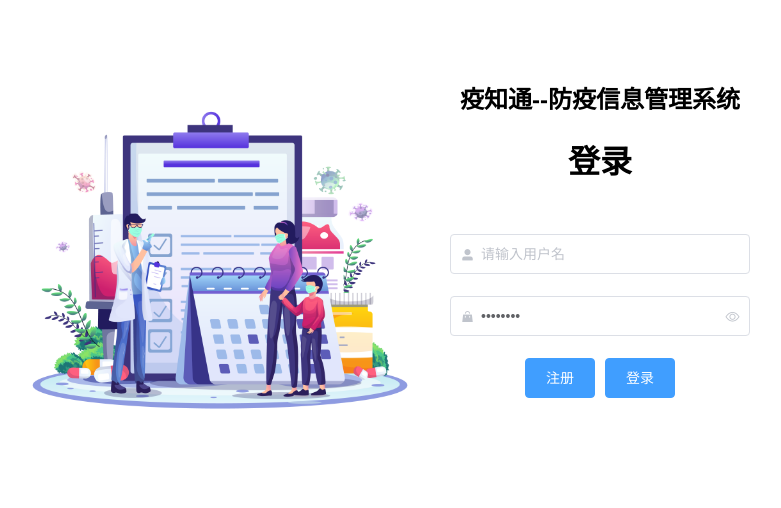
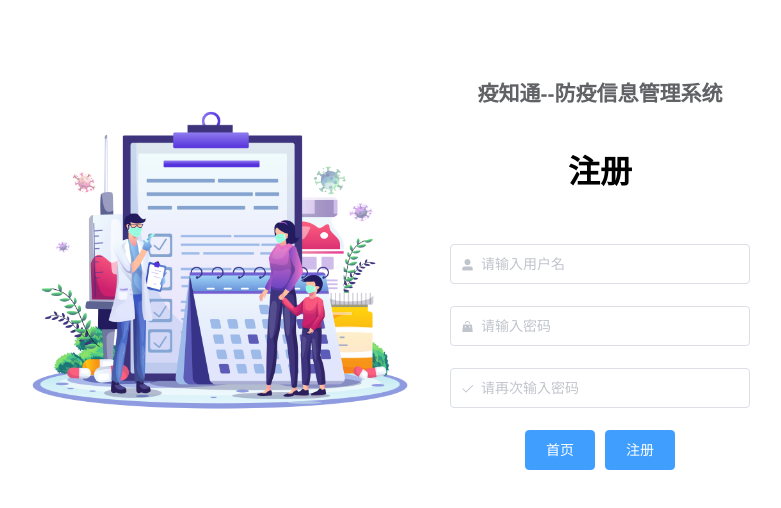
Before and after one commit to KKKA404/DB_Design_Project, a Vue app: page /Register in a window 1280 px wide. Before the commit this address led to /. Shown: the top 508 px of the page, without its empty margins (240-1021 px from the left). Built offline with nearby package versions, Linux system fonts and the light colour scheme.

Commit message:
modify a bug, and init register index

```diff
--- a/mock/index.js
+++ b/mock/index.js
@@ -144,3 +144,8 @@ Mock.mock(process.env.VUE_APP_BASE_URL + "/user/logout", "post", {
   code: 20000,
   data: "success",
 });
+
+Mock.mock(process.env.VUE_APP_BASE_URL + "/user/register", "post", {
+  code: 20000,
+  data: "success",
+});
--- a/src/router/index.js
+++ b/src/router/index.js
@@ -18,6 +18,11 @@ const router = new Router({
       path: "/",
       name: "登录",
       component: () => import("../views/SystemLogin.vue"),
+    },
+    {
+      path: "/Register",
+      name: "注册",
+      component: () => import("../views/SystemRegister.vue"),
     },
     {
       path: "/Index", // forget to add Index !!!!!!
@@ -145,7 +150,7 @@ const router = new Router({
   ],
 });
 
-const whiteList = ["/"]; // no redirect whitelist
+const whiteList = ["/","/Register"]; // no redirect whitelist
 
 router.beforeEach(async (to, from, next) => {
   // start progress bar
--- a/src/views/SystemLogin.vue
+++ b/src/views/SystemLogin.vue
@@ -5,13 +5,13 @@
     </div>
     <div>
       <div class="login-container">
-        <h2>疫知通--防疫信息管理系统</h2>
+        <el-link href="/"><h2>疫知通--防疫信息管理系统</h2></el-link>
         <h1>登录</h1>
         <el-form ref="loginForm" class="login-form" auto-complete="on">
           <el-form-item>
             <el-input
               prefix-icon="el-icon-user-solid"
-              v-model="loginForm.Username"
+              v-model="loginForm.userName"
               placeholder="请输入用户名"
               type="text"
               tabindex="1"
@@ -31,7 +31,7 @@
             />
           </el-form-item>
         </el-form>
-        <el-button type="primary" @click.native.prevent="">注册</el-button>
+        <el-button type="primary" @click.native.prevent="goRegister">注册</el-button>
         <el-button
           :loading="loading"
           type="primary"
@@ -77,6 +77,9 @@ export default {
           this.loading = false;
         });
     },
+    goRegister() {
+      this.$router.push("/Register");
+    },
   },
 };
 </script>
--- /dev/null
+++ b/src/views/SystemRegister.vue
@@ -0,0 +1,161 @@
+<template>
+  <div style="margin: auto auto; display: flex; justify-content: center">
+    <div>
+      <img src="../assets/covid.png" style="width: 400px; height: 400px" />
+    </div>
+    <div>
+      <div class="register-container">
+        <el-link href="/"><h2>疫知通--防疫信息管理系统</h2></el-link>
+        <h1>注册</h1>
+        <el-form
+          ref="registerForm"
+          :model="registerForm"
+          :rules="registerRules"
+          class="register-form"
+          auto-complete="on"
+        >
+          <el-form-item prop="userName">
+            <el-input
+              ref="userName"
+              prefix-icon="el-icon-user-solid"
+              v-model="registerForm.userName"
+              placeholder="请输入用户名"
+              type="text"
+              tabindex="1"
+              auto-complete="on"
+            />
+          </el-form-item>
+
+          <el-form-item prop="passWord">
+            <el-input
+              ref="passWord"
+              show-password
+              prefix-icon="el-icon-s-goods"
+              v-model="registerForm.passWord"
+              placeholder="请输入密码"
+              tabindex="2"
+              auto-complete="on"
+            />
+          </el-form-item>
+
+          <el-form-item>
+            <el-input
+              show-password
+              prefix-icon="el-icon-check"
+              v-model="repeatPassWord"
+              placeholder="请再次输入密码"
+              tabindex="3"
+              auto-complete="on"
+              @keyup.enter.native="handleRegister"
+            />
+          </el-form-item>
+        </el-form>
+        <el-button type="primary" @click.native.prevent="goLogin"
+          >首页</el-button
+        >
+        <el-button
+          :loading="loading"
+          type="primary"
+          @click.native.prevent="handleRegister"
+          >注册</el-button
+        >
+      </div>
+    </div>
+  </div>
+</template>
+
+<script>
+export default {
+  name: "SystemRegister",
+  data() {
+    const validateUserName = (rule, value, callback) => {
+      if (value === "") {
+        callback(new Error("请输入用户名！"));
+      } else {
+        callback();
+      }
+    };
+    const validatePassWord = (rule, value, callback) => {
+      if (value === "") {
+        callback(new Error("请输入密码！"));
+      } else if (value.length < 8) {
+        callback(new Error("密码长度必须大于8位！"));
+      } else if (value != this.repeatPassWord) {
+        callback(new Error("两次密码输入不一致！"));
+      } else {
+        callback();
+      }
+    };
+    return {
+      repeatPassWord: "",
+      registerForm: {
+        userName: "",
+        passWord: "",
+      },
+      registerRules: {
+        userName: [
+          { required: true, trigger: "blur", validator: validateUserName },
+        ],
+        passWord: [
+          { required: true, trigger: "blur", validator: validatePassWord },
+        ],
+      },
+      loading: false,
+    };
+  },
+
+  methods: {
+    handleRegister() {
+      this.$refs.registerForm.validate((valid) => {
+        if (valid) {
+          this.loading = true;
+          this.$axios
+            .post("/user/register", this.registerForm)
+            .then((res) => {
+              if (res.code == 20000) {
+                // success
+                this.$confirm("注册完成, 是否前往登录页面?", "提示", {
+                  confirmButtonText: "确定",
+                  cancelButtonText: "取消",
+                  type: "warning",
+                })
+                  .then(() => {
+                    this.$message({
+                      type: "success",
+                      message: "进入登录页面!",
+                    });
+                    this.$router.push("/");
+                  })
+                  .catch(() => {
+                    this.$message({
+                      type: "info",
+                      message: "取消进入登录！",
+                    });
+                  });
+              }
+              this.loading = false;
+            })
+            .catch(() => {
+              this.loading = false;
+            });
+        }
+      });
+    },
+    goLogin() {
+      this.$router.push("/");
+    },
+  },
+};
+</script>
+
+<style lang="scss" >
+.register-container {
+  overflow: auto;
+  .register-form {
+    position: relative;
+    width: 300px;
+    padding: 30px 30px 0;
+    overflow: hidden;
+  }
+}
+</style>
```
